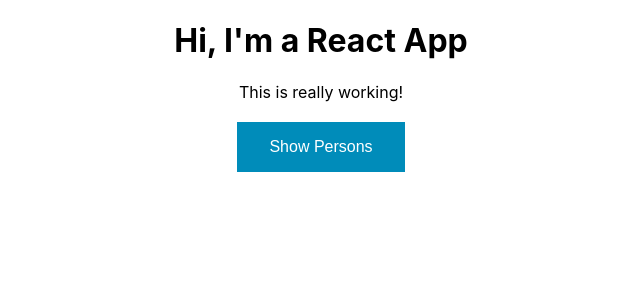
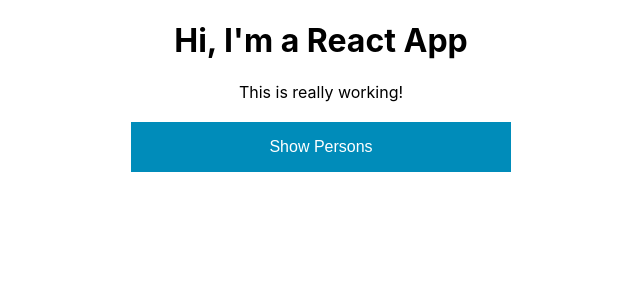
Before and after one commit to christianltdias/first-react-app, a React (Create React App) app: page / in a window 1280 px wide. Shown: the top 300 px of the page, without its empty margins (319-959 px from the left). Built offline with nearby package versions, Linux system fonts and the light colour scheme.

Commit message:
Using Radium to set hover style

```diff
--- a/package.json
+++ b/package.json
@@ -6,6 +6,7 @@
     "@testing-library/jest-dom": "^4.2.4",
     "@testing-library/react": "^9.5.0",
     "@testing-library/user-event": "^7.2.1",
+    "radium": "^0.26.0",
     "react": "^16.13.1",
     "react-dom": "^16.13.1",
     "react-scripts": "3.4.1"
--- a/src/App.css
+++ b/src/App.css
@@ -29,9 +29,9 @@
   background-color: white;
   color: black;
   border: 2px solid #008CBA;
-}
+} */
 
 .button1:hover {
   background-color: #008CBA;
   color: white;
-} */
+}
--- a/src/App.js
+++ b/src/App.js
@@ -1,6 +1,7 @@
 import React, { Component } from 'react';
 import './App.css';
 import Person from './Person/Person';
+import Radium from 'radium';
 
 // class App extends Component
 
@@ -45,6 +46,26 @@
     });
   }
 
+  addDefaultPerson = (array) => {
+    const persons = [
+      ...this.state.persons,
+      { id: this.makeid(5), name: 'Default', age: 99 }
+    ]
+    this.setState({
+      persons: persons
+    })
+  }
+
+  makeid = (length) => {
+    var result = '';
+    var characters = 'ABCDEFGHIJKLMNOPQRSTUVWXYZabcdefghijklmnopqrstuvwxyz0123456789';
+    var charactersLength = characters.length;
+    for (var i = 0; i < length; i++) {
+      result += characters.charAt(Math.floor(Math.random() * charactersLength));
+    }
+    return result;
+  }
+
   deletePersonHandler = (personIndex) => {
     // We can change a state array immutably. That is, we create a copy
     // of the array, change it, and after that update the original array
@@ -67,6 +88,7 @@
     })
   }
 
+
   render() {
     const style = {
       backgroundColor: '#008CBA',
@@ -75,12 +97,21 @@
       padding: '16px 32px',
       textAlign: 'center',
       textDecoration: 'none',
-      display: 'inline-block',
       fontSize: '16px',
       margin: '4px 2px',
       transitionDuration: '0.4s',
-      cursor: 'pointer'
+      cursor: 'pointer',
+      ':hover': {
+        backgroundColor: 'lightblue',
+        color: 'black'
+      }
     }
+    // ':hover' property just after using the Random
+    // import and usage. We need also to wrap the export app
+    // With the Random component
+
+    const button_style = { ...style };
+
     let persons = null;
 
     // Conditional to generate the list of persons if boolean is true
@@ -102,16 +133,19 @@
 
         </div>
       );
-      style.backgroundColor = 'white';
-      style.color = 'black';
-      style.border = '2px solid #008CBA';
+
+      style.backgroundColor = 'red';
+      style[':hover'] = {
+        backgroundColor:'lightred',
+        color: 'black'
+      }
     }
 
     const classes = [];
-    if(this.state.persons.length <= 2){
+    if (this.state.persons.length <= 2) {
       classes.push('red'); // Classes = ['red']
     }
-    if (this.state.persons.length <= 1){
+    if (this.state.persons.length <= 1) {
       classes.push('bold'); // classes = ['red','bold']
     }
 
@@ -119,11 +153,20 @@
       <div className="App" >
         <h1>Hi, I'm a React App</h1>
         <p className={classes.join(' ')}>This is really working!</p>
-        <button
-          className='button1'
-          onClick={this.togglePersonsHandler}
-          style={style}>
-          Show Persons</button>
+        <div style={{
+          display: 'flex', flexDirection: 'column',
+          width: '30%', margin: '0px auto'
+        }}>
+          <button
+            className='button1'
+            onClick={this.togglePersonsHandler}
+            style={style}>
+            Show Persons</button>
+          {/* <button
+            style={button_style}
+            onClick={() => this.addDefaultPerson(this.state.persons)}>
+            Add default Person</button> */}
+        </div>
 
         {/* returning persons from condition out return statement */}
         {persons}
@@ -136,4 +179,4 @@
   // return React.createElement('div', {className: 'App'}, React.createElement('h1',null,'Hi, I'm a React App'))
 }
 
-export default App;
+export default Radium(App);
```
Also changed, not shown: 1 other file (tests, documents, lock files or other folders).
